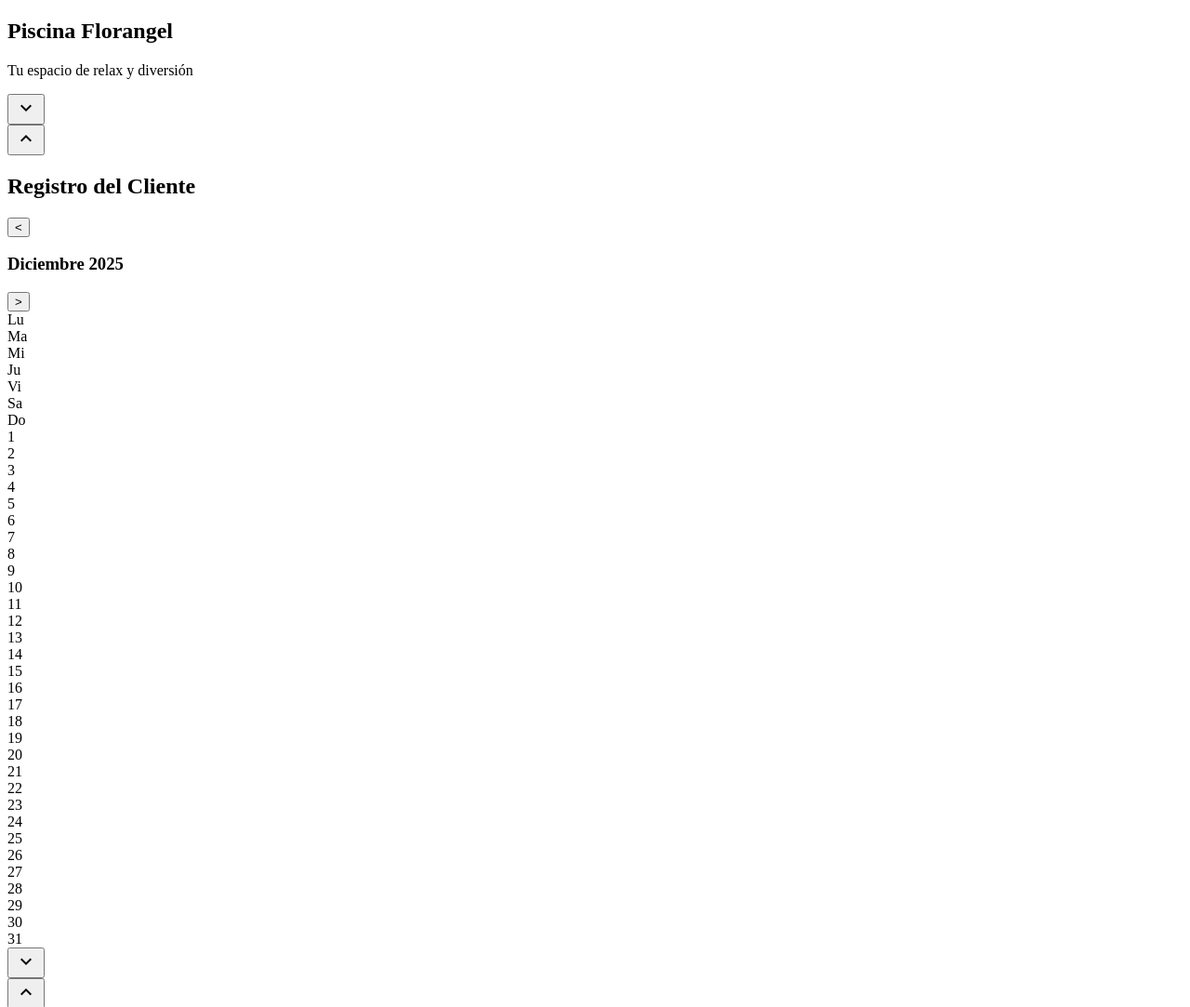
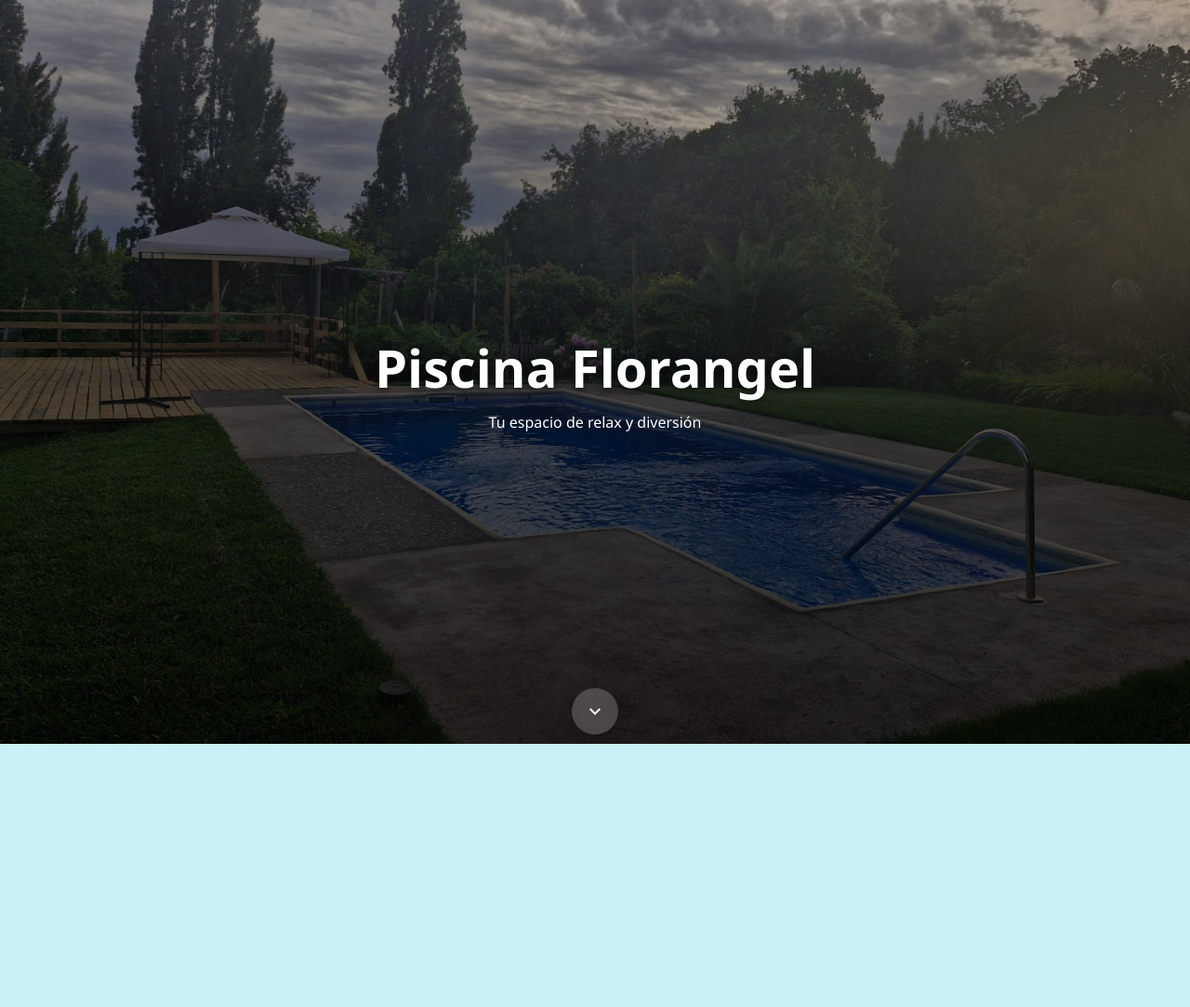
Before and after one commit to Lasdkomn/Proyecto-Campo, a plain HTML site: page index.html in a window 1280 px wide. Shown: the top 1083 px of the page at 93% size. After the commit the page ends 800 px from the top, so only its background shows below. Drawn offline with Linux system fonts and the light colour scheme; no server answers.

Commit message:
Update style.css

```diff
--- a/style.css
+++ b/style.css
@@ -1,94 +1,262 @@
-<!DOCTYPE html>
-<html lang="es">
-<head>
-    <meta charset="UTF-8">
-    <meta name="viewport" content="width=device-width, initial-scale=1.0">
-    <title>Piscina Florangel</title>
-    <link rel="stylesheet" href="style.css">
-    <link href="https://fonts.googleapis.com/icon?family=Material+Icons" rel="stylesheet">
-</head>
-<body>
+/* =========================================
+   VARIABLES Y CONFIGURACIÓN GLOBAL
+   ========================================= */
+:root {
+    --primary: #0077b6;
+    --primary-dark: #023e8a;
+    --bg-color: #caf0f8;
 
-    <main class="main-container">
+    --occupied-start: #ff6b6b;
+    --occupied-end: #ee5253;
 
-        <section id="hero" class="full-screen hero-bg">
-            <div class="hero-content">
-                <h1>Piscina Florangel</h1>
-                <p>Tu espacio de relax y diversión</p>
-            </div>
-            <button class="nav-arrow bottom" onclick="goToSection('calendar-section')">
-                <span class="material-icons">keyboard_arrow_down</span>
-            </button>
-        </section>
+    --glass-bg: rgba(255, 255, 255, 0.85);
+    --glass-border: rgba(255, 255, 255, 0.5);
 
-        <section id="calendar-section" class="full-screen">
-            <button class="nav-arrow top" onclick="goToSection('hero')">
-                <span class="material-icons">keyboard_arrow_up</span>
-            </button>
+    --text: #333;
+}
 
-            <div class="content-wrapper">
-                <h2>Registro del Cliente</h2>
+body, html {
+    margin: 0;
+    padding: 0;
+    font-family: 'Segoe UI', system-ui, sans-serif;
+    height: 100%;
+    /* Importante para móviles: evita rebotes elásticos feos en iOS */
+    overscroll-behavior: none;
+    background-color: var(--bg-color);
+    color: var(--text);
+}
 
-                <header class="calendar-header">
-                    <button id="prevMonth">&lt;</button>
-                    <h3 id="monthYear"></h3>
-                    <button id="nextMonth">&gt;</button>
-                </header>
+/* =========================================
+   CONTENEDOR PRINCIPAL (SCROLL SNAP)
+   ========================================= */
+.main-container {
+    height: 100vh; /* Altura del puerto de visión */
+    height: 100dvh; /* Altura dinámica (mejor para móviles modernos con barra de nav) */
+    overflow-y: scroll;
+    scroll-snap-type: y mandatory;
+    scroll-behavior: smooth;
+    scrollbar-width: none;
+}
+.main-container::-webkit-scrollbar { display: none; }
 
-                <div class="weekdays">
-    <div>Lu</div><div>Ma</div><div>Mi</div><div>Ju</div><div>Vi</div><div>Sa</div><div>Do</div>
-</div>
-                <div class="calendar" id="calendar"></div>
-            </div>
+.full-screen {
+    height: 100vh;
+    height: 100dvh; /* Se adapta si la barra del navegador se esconde */
+    width: 100%;
+    scroll-snap-align: start;
+    position: relative;
+    display: flex;
+    flex-direction: column;
+    align-items: center;
+    justify-content: center;
+}
 
-            <button class="nav-arrow bottom" onclick="goToSection('history-section')">
-                <span class="material-icons">keyboard_arrow_down</span>
-            </button>
-        </section>
+/* =========================================
+   SECCIÓN 1: HERO
+   ========================================= */
+.hero-bg {
+    background-image: linear-gradient(to bottom, rgba(0,0,0,0.3), rgba(0,0,0,0.7)), url('Proyecto\ campo.jpeg');
+    background-size: cover;
+    background-position: center;
+    color: white;
+    text-align: center;
+}
 
-        <section id="history-section" class="full-screen">
-            <button class="nav-arrow top" onclick="goToSection('calendar-section')">
-                <span class="material-icons">keyboard_arrow_up</span>
-            </button>
+.hero-content {
+    padding: 0 20px; /* Margen lateral para que no pegue al borde en móvil */
+}
 
-            <div class="content-wrapper history-wrapper">
-                <h2>Historial de Reservas</h2>
+.hero-content h1 {
+    font-size: 3.5rem;
+    margin-bottom: 0.5rem;
+    text-shadow: 0 4px 10px rgba(0,0,0,0.5);
+    line-height: 1.1; /* Mejor espaciado en títulos de varias líneas */
+}
 
-                <div class="search-box">
-                    <input type="text" id="searchInput" placeholder="Buscar por nombre de cliente...">
-                </div>
+/* =========================================
+   CONTENEDORES ESTILO VIDRIO
+   ========================================= */
+.content-wrapper {
+    width: 90%;
+    max-width: 450px;
+    text-align: center;
+    background: var(--glass-bg);
+    backdrop-filter: blur(12px);
+    -webkit-backdrop-filter: blur(12px);
+    border: 1px solid var(--glass-border);
+    border-radius: 20px;
+    padding: 25px;
+    box-shadow: 0 15px 35px rgba(0,0,0,0.15);
+    transition: all 0.3s ease;
 
-                <ul id="historyList" class="history-list">
-                    </ul>
-            </div>
-        </section>
+    /* Para asegurar que quepa en pantallas muy pequeñas */
+    box-sizing: border-box;
+}
 
-    </main>
+/* =========================================
+   FLECHAS DE NAVEGACIÓN
+   ========================================= */
+.nav-arrow {
+    position: absolute;
+    background: white;
+    border: none;
+    color: var(--primary);
+    width: 50px;
+    height: 50px;
+    border-radius: 50%;
+    cursor: pointer;
+    z-index: 10;
+    box-shadow: 0 4px 15px rgba(0,0,0,0.2);
+    display: flex;
+    align-items: center;
+    justify-content: center;
+    /* Evita el highlight azul al tocar en móvil */
+    -webkit-tap-highlight-color: transparent;
+}
+.top { top: 20px; }
+.bottom { bottom: 20px; animation: floatArrow 2s infinite ease-in-out; }
 
-    <div id="reservationModal" class="modal">
-        <div class="modal-content">
-            <span class="close">&times;</span>
-            <h3 id="modalDateTitle">Editar Reserva</h3>
-            <form id="reservationForm">
-                <input type="hidden" id="selectedDate">
-                <label>Nombre Cliente:</label>
-                <input type="text" id="name" required placeholder="Nombre completo">
-                <label>Teléfono:</label>
-                <input type="tel" id="phone" placeholder="Ej: 9 1234 5678">
-                <label>Precio:</label>
-                <input type="number" id="price" placeholder="$">
-                <label>Personas:</label>
-                <input type="number" id="people">
-                <label>Hora Inicio:</label>
-                <input type="time" id="time">
-                <div class="actions">
-                    <button type="submit" class="btn-save">Guardar</button>
-                    <button type="button" id="btnDelete" class="btn-delete">Eliminar</button>
-                </div>
-            </form>
-        </div>
-    </div>
+@keyframes floatArrow {
+    0%, 100% { transform: translateY(0); }
+    50% { transform: translateY(10px); }
+}
 
-    <script type="module" src="script.js"></script>
-</body>
-</html>
+#hero .bottom { background: rgba(255, 255, 255, 0.2); color: white; backdrop-filter: blur(5px); }
+
+/* =========================================
+   CALENDARIO
+   ========================================= */
+.calendar-header { display: flex; justify-content: space-between; align-items: center; margin-bottom: 15px; }
+.calendar-header h3 { margin: 0; font-size: 1.2rem; color: #444; }
+.calendar-header button { background: none; border: none; font-size: 1.5rem; color: var(--primary); padding: 10px; }
+
+.weekdays, .calendar { display: grid; grid-template-columns: repeat(7, 1fr); gap: 4px; text-align: center; }
+.weekdays div { font-size: 0.75rem; font-weight: 700; color: #888; text-transform: uppercase; }
+
+.day {
+    height: 40px; /* Altura base */
+    display: flex; align-items: center; justify-content: center; cursor: pointer;
+    border-radius: 10px; font-weight: 500; font-size: 0.9rem;
+    background: rgba(255, 255, 255, 0.6);
+    opacity: 0; transform: scale(0.5); animation: popIn 0.4s forwards;
+}
+
+.day.occupied {
+    background: linear-gradient(135deg, var(--occupied-start), var(--occupied-end));
+    color: white; box-shadow: 0 4px 12px rgba(238, 82, 83, 0.4);
+}
+.day.current-day { border: 2px solid var(--primary); color: var(--primary); font-weight: bold; }
+
+@keyframes popIn { to { opacity: 1; transform: scale(1); } }
+@keyframes fadeInDown { from { opacity: 0; transform: translateY(-10px); } to { opacity: 1; transform: translateY(0); } }
+
+/* =========================================
+   HISTORIAL
+   ========================================= */
+.history-wrapper {
+    height: 85dvh; /* Usamos casi toda la altura disponible */
+    display: flex; flex-direction: column;
+}
+
+.search-box { width: 100%; display: flex; justify-content: center; margin-bottom: 15px; }
+.search-box input {
+    width: 100%; box-sizing: border-box; padding: 12px 15px;
+    border: 2px solid #e0e0e0; border-radius: 30px; outline: none; font-size: 1rem;
+    background: rgba(255, 255, 255, 0.95);
+}
+
+.history-list { list-style: none; padding: 0; overflow-y: auto; text-align: left; flex-grow: 1; }
+.history-item {
+    background: white; padding: 12px; border-radius: 12px; margin-bottom: 10px;
+    border-left: 5px solid var(--primary); box-shadow: 0 2px 5px rgba(0,0,0,0.05);
+}
+.history-item strong { display: block; color: var(--primary); font-size: 1rem; }
+.history-item small { color: #666; font-size: 0.85rem; display: block; margin: 2px 0; }
+.history-item span { font-size: 0.85rem; }
+
+/* =========================================
+   MODAL
+   ========================================= */
+.modal {
+    display: none; position: fixed; z-index: 200; left: 0; top: 0; width: 100%; height: 100%;
+    background-color: rgba(0,0,0,0.6); backdrop-filter: blur(5px);
+    justify-content: center; align-items: center;
+}
+.modal-content {
+    background-color: white; padding: 25px; border-radius: 20px; width: 85%; max-width: 400px;
+    box-shadow: 0 20px 50px rgba(0,0,0,0.3); animation: bounceIn 0.5s cubic-bezier(0.175, 0.885, 0.32, 1.275);
+}
+@keyframes bounceIn {
+    0% { opacity: 0; transform: scale(0.3); } 50% { opacity: 1; transform: scale(1.05); }
+    70% { transform: scale(0.9); } 100% { transform: scale(1); }
+}
+
+.close { float: right; font-size: 28px; font-weight: bold; color: #aaa; cursor: pointer; padding: 5px;}
+form label { display: block; margin-top: 10px; font-weight: 500; color: #555; font-size: 0.9rem;}
+form input { width: 100%; padding: 10px; margin-top: 5px; margin-bottom: 10px; border: 1px solid #ddd; border-radius: 8px; box-sizing: border-box; font-size: 1rem;}
+/* font-size 16px en inputs evita zoom automático en iPhone */
+form input { font-size: 16px; }
+
+.actions { display: flex; gap: 10px; margin-top: 20px; }
+button[type="submit"], .btn-delete { flex: 1; padding: 12px; border: none; border-radius: 8px; color: white; font-weight: bold; cursor: pointer; font-size: 1rem; }
+.btn-save { background: var(--primary); }
+.btn-delete { background: var(--occupied-end); }
+
+/* =========================================
+   AJUSTES RESPONSIVE (MEDIA QUERIES)
+   ========================================= */
+
+/* Para pantallas de teléfonos (menos de 600px de ancho) */
+@media (max-width: 600px) {
+
+    /* 1. Ajuste del Título Hero */
+    .hero-content h1 {
+        font-size: 2.5rem; /* Letra más pequeña para que no se corte */
+    }
+
+    .hero-content p {
+        font-size: 1rem;
+    }
+
+    /* 2. Aprovechar más el ancho de la pantalla */
+    .content-wrapper {
+        width: 95%; /* Usar casi todo el ancho */
+        padding: 15px; /* Menos relleno interno */
+    }
+
+    /* 3. Ajuste de celdas del calendario */
+    .day {
+        height: 38px; /* Un poco más bajas para ahorrar espacio vertical */
+        font-size: 0.85rem;
+    }
+
+    .weekdays div {
+        font-size: 0.7rem; /* Texto de días (LUN, MAR) más pequeño */
+    }
+
+    /* 4. Modal más ancho en móvil */
+    .modal-content {
+        width: 90%;
+        padding: 20px;
+    }
+
+    /* 5. Flechas un poco más pequeñas para no estorbar */
+    .nav-arrow {
+        width: 45px;
+        height: 45px;
+    }
+    .top { top: 15px; }
+    .bottom { bottom: 15px; }
+
+    /* 6. Ajuste de altura en historial */
+    .history-wrapper {
+        height: 90dvh; /* Más altura para la lista en móviles */
+    }
+}
+
+/* Para pantallas MUY pequeñas (tipo iPhone SE antiguo o plegados) */
+@media (max-width: 350px) {
+    .hero-content h1 { font-size: 2rem; }
+    .day { height: 32px; font-size: 0.8rem; }
+    .calendar-header h3 { font-size: 1rem; }
+}
```
